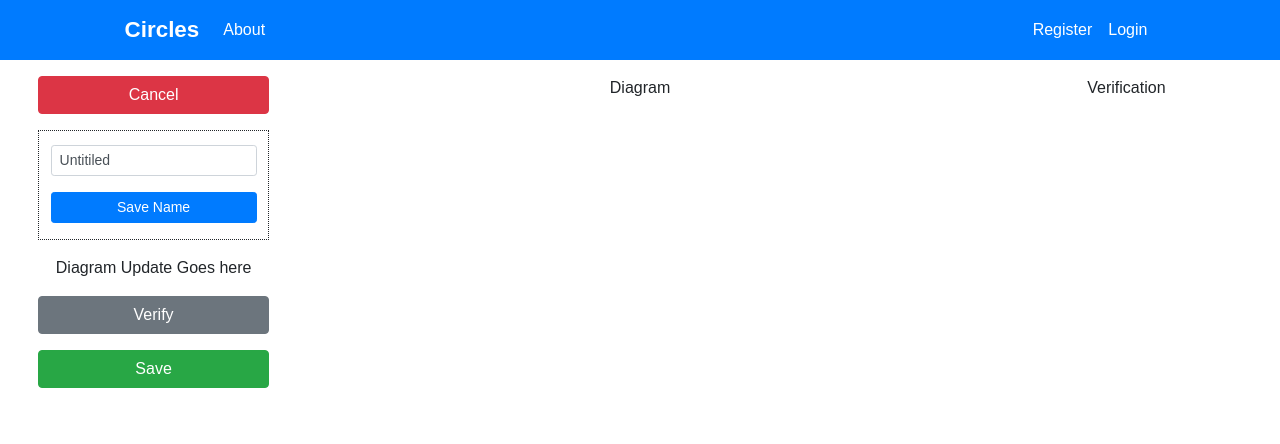
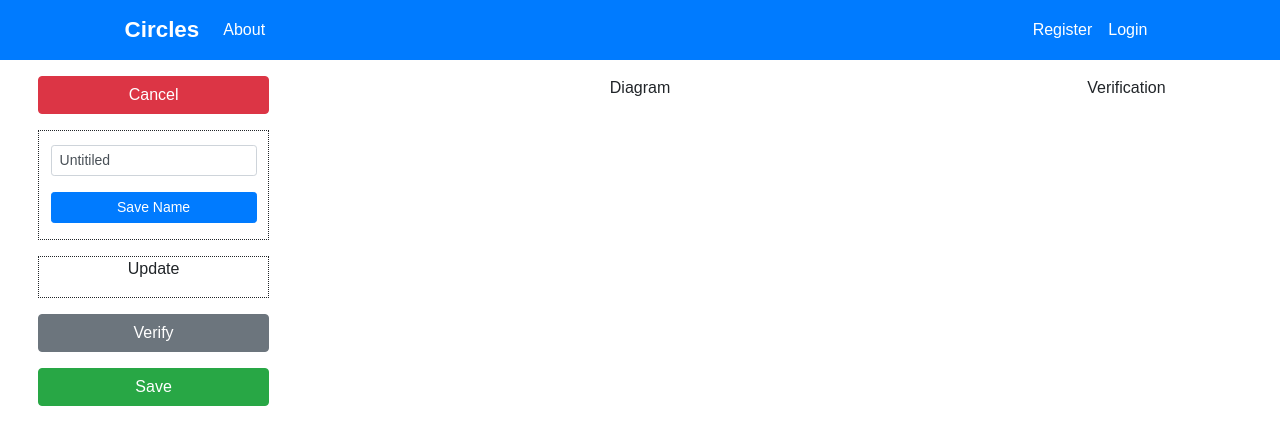
Before and after one commit to GingerNeil12/MEng_React_Frontend, a React (Create React App) app: page /diagramHome in a window 1280 px wide. Shown: the top 444 px of the page. Built offline with nearby package versions, Linux system fonts and the light colour scheme.

Commit message:
Added the DiagramShape component to the DiagramControl component

```diff
--- a/src/components/diagram/DiagramControls.js
+++ b/src/components/diagram/DiagramControls.js
@@ -1,6 +1,7 @@
 import React, { Component } from 'react'
 import { Button } from 'react-bootstrap'
 import DiagramName from './DiagramName';
+import DiagramShapes from './DiagramShapes'
 
 // This component is for all the controls like updating and saving etc
 
@@ -15,7 +16,7 @@ class DiagramControls extends Component {
             <DiagramName name={this.props.diagram.name} />
         </div>
         <div style={diagramControlComponentStyle}>
-            <p>Diagram Update Goes here</p>
+            <DiagramShapes shapes={this.props.diagram.shapes}/>
         </div>
         <div style={diagramControlComponentStyle}>
             <Button variant="secondary" style={buttonStyle}>Verify</Button>
--- a/src/components/diagram/DiagramShapes.js
+++ b/src/components/diagram/DiagramShapes.js
@@ -3,11 +3,18 @@ import React, { Component } from 'react'
 class DiagramShapes extends Component {
   render() {
     return (
-      <div>
-
+      <div style={formStyle}>
+        <p>Update</p>
       </div>
     )
   }
 }
 
+const formStyle = {
+    width: '100%',
+    borderStyle: 'dotted',
+    borderWidth: '1px',
+    boxSizing: 'border-box'
+}
+
 export default DiagramShapes
```
